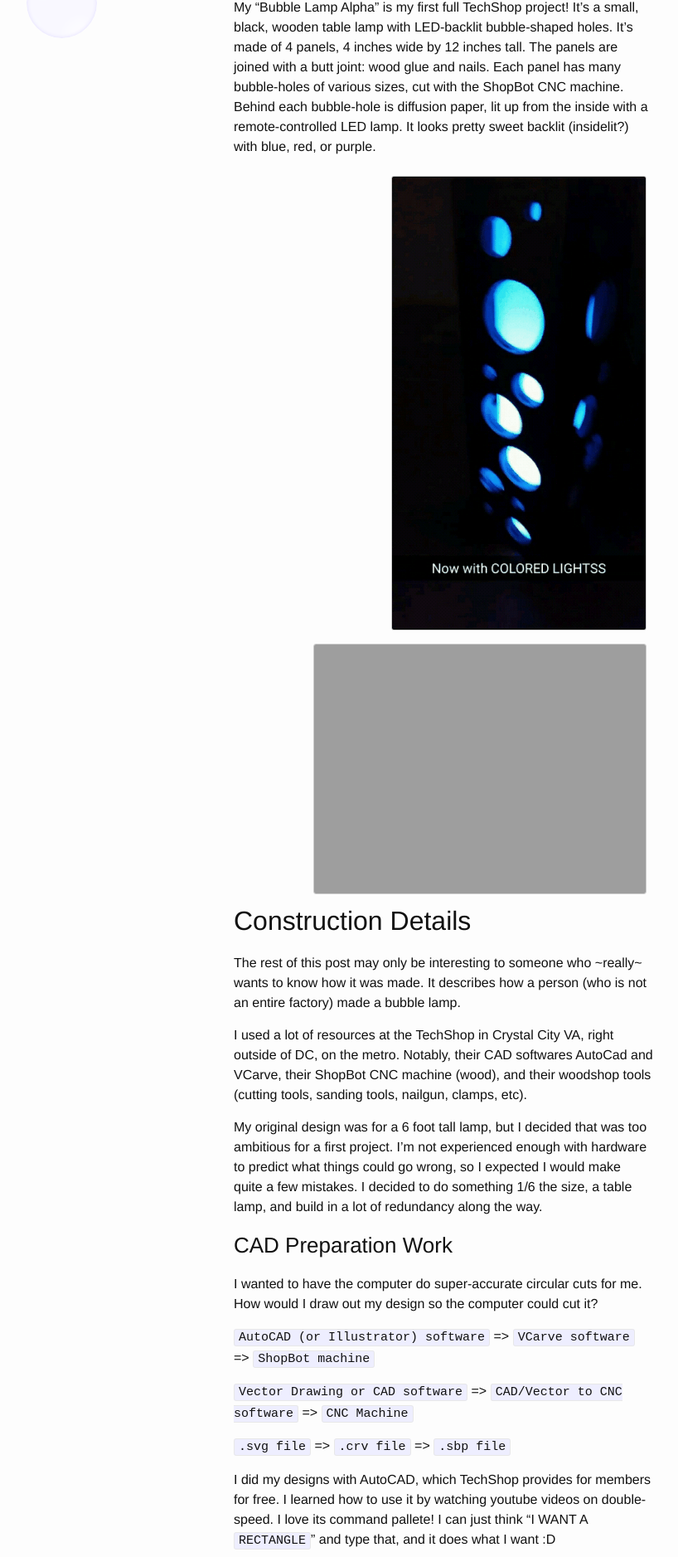
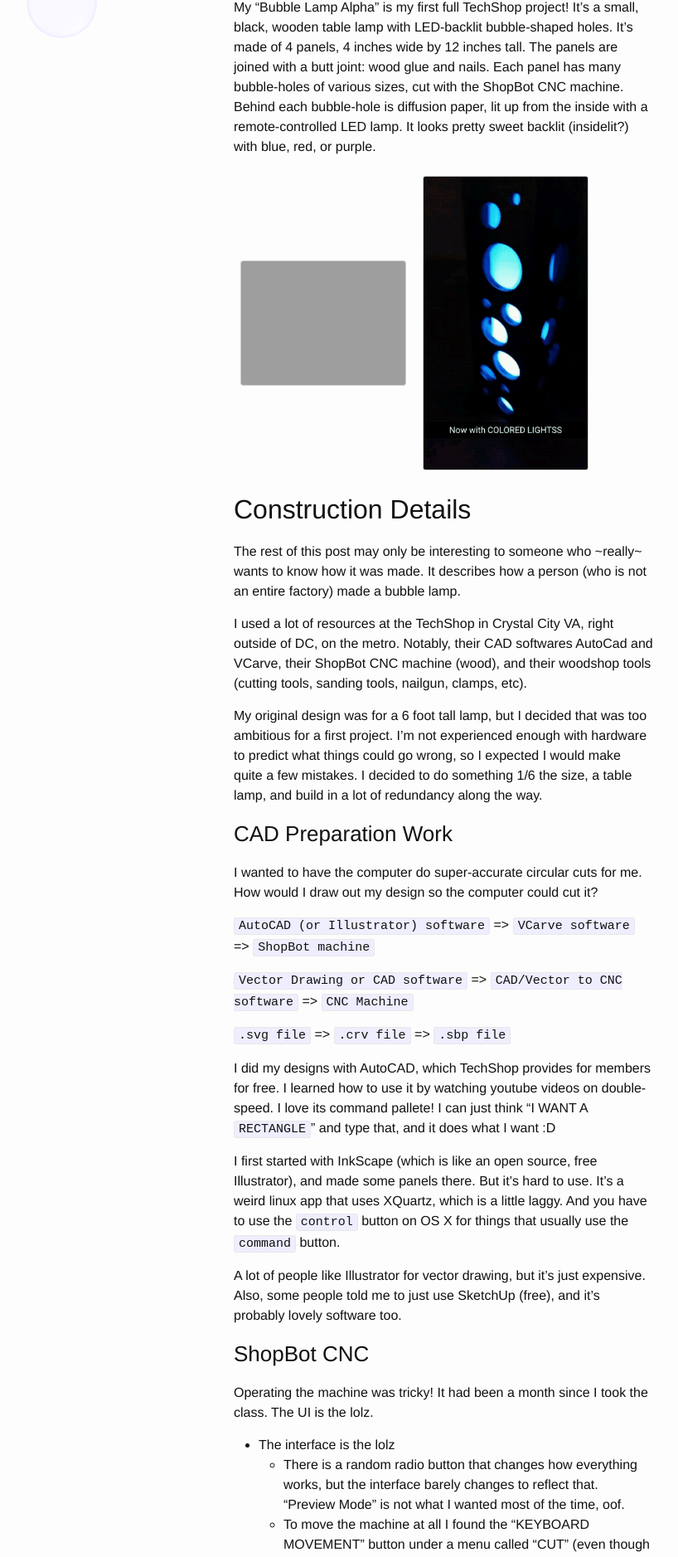
Before and after one commit to caseywatts/caseywatts.github.io, a Jekyll site: the page built from _posts/2016-03-28-tech-shop-bubble-lamp.md, in a window 1280 px wide. Shown: the part 339-2216 px from the top of the page at 83% size, without its empty margins (18-836 px from the left). Built offline with Jekyll 4.4.1, drawn with Linux system fonts in a browser that asks for light colours.

Commit message:
move images

```diff
--- a/_posts/2016-03-28-tech-shop-bubble-lamp.md
+++ b/_posts/2016-03-28-tech-shop-bubble-lamp.md
@@ -10,8 +10,9 @@ It's my first hardware creation! But certainly not my last bubble-themed one :)
 ## Bubble Lamp Alpha
 My "Bubble Lamp Alpha" is my first full TechShop project! It's a small, black, wooden table lamp with LED-backlit bubble-shaped holes. It's made of 4 panels, 4 inches wide by 12 inches tall. The panels are joined with a butt joint: wood glue and nails. Each panel has many bubble-holes of various sizes, cut with the ShopBot CNC machine. Behind each bubble-hole is diffusion paper, lit up from the inside with a remote-controlled LED lamp. It looks pretty sweet backlit (insidelit?) with blue, red, or purple.
 
-<img src="{{site.url}}/assets/images/bubble_lamp_blue.gif" class="righty">
-<img src="{{site.url}}/assets/images/bubble_lamp_unlit.gif" class="righty">
+<img src="{{site.url}}/assets/images/bubble_lamp_unlit.gif" width='200px'>
+<img src="{{site.url}}/assets/images/bubble_lamp_blue.gif" width='200px'>
+
 
 ## Construction Details
 The rest of this post may only be interesting to someone who ~really~ wants to know how it was made. It describes how a person (who is not an entire factory) made a bubble lamp.
```
